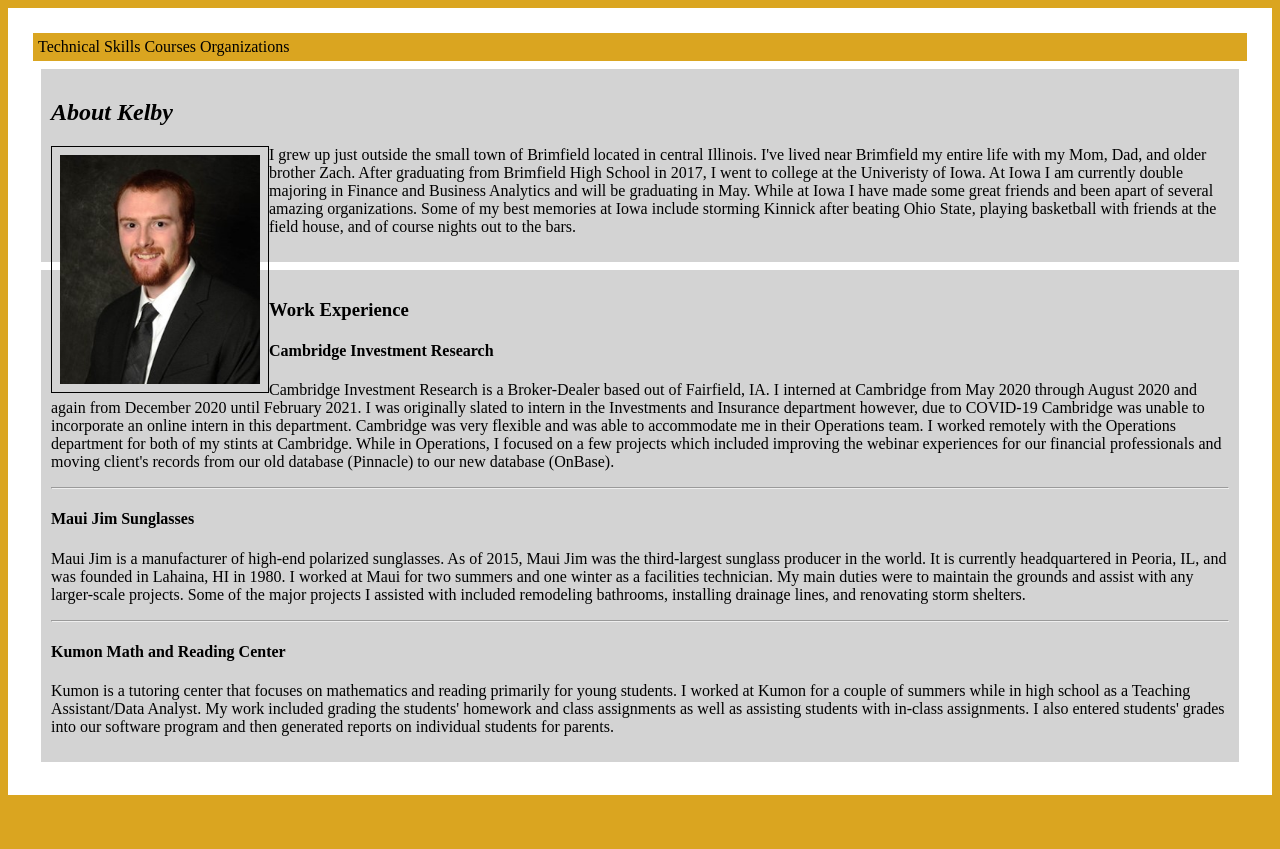
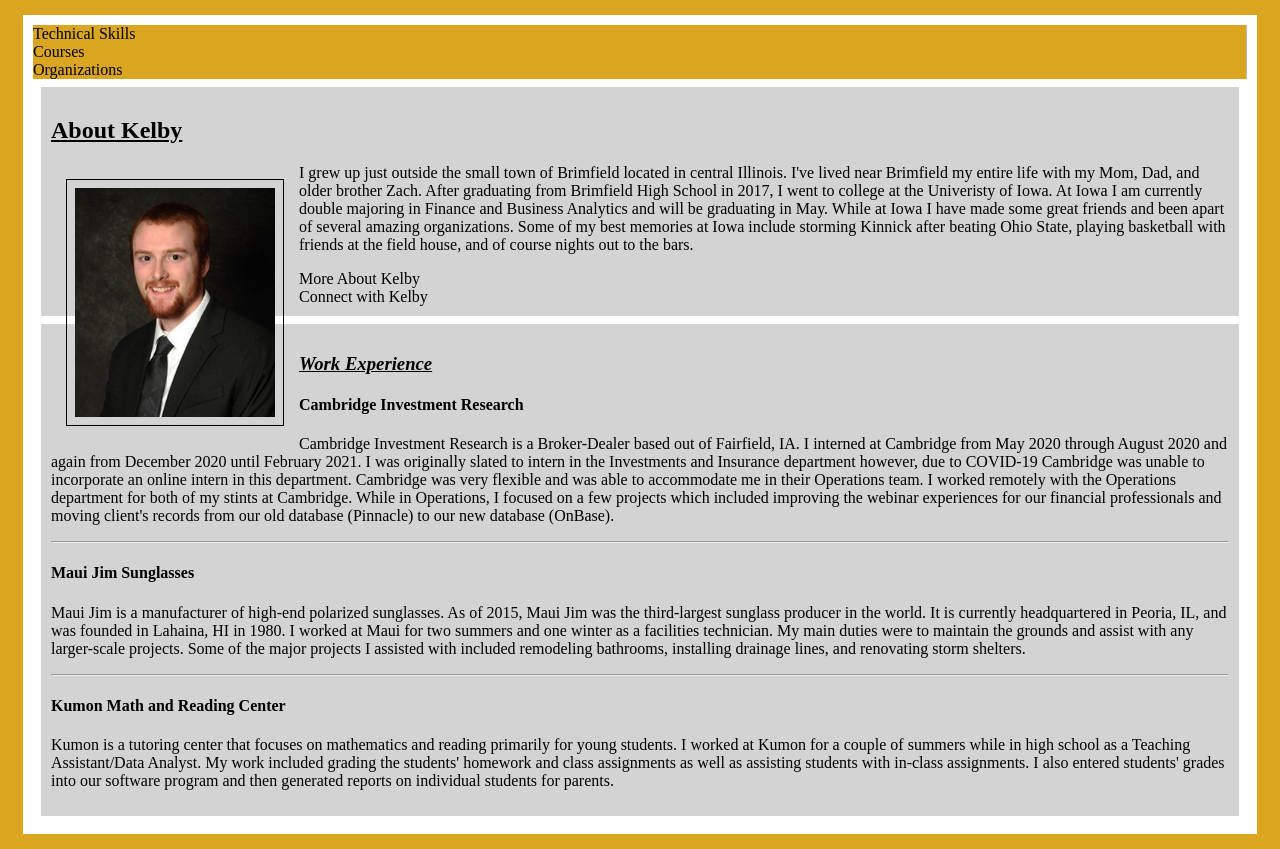
Before and after one commit to kbarnewolt/HW8, a plain HTML site: page index.HTML in a window 1280 px wide. Before the commit the page ends 803 px from the top, so only its background shows below. Drawn offline with Linux system fonts and the light colour scheme.

Commit message:
added external links

```diff
--- a/CSS/stylesheet.css
+++ b/CSS/stylesheet.css
@@ -3,6 +3,7 @@
 
 img { padding: 8px;
       border: 1px solid black;
+      margin: 15px;
 }
 
 .highlight {
@@ -12,12 +13,15 @@
     margin: 8px;
 }
 
-h2 { font-style: italic;}
+h2 { font-style: bold;
+    text-decoration: underline;}
+h3 { font-style: italic;
+    text-decoration: underline;}
 
 main{
-    margin:25x;
+    margin: 15px;
     background-color: white;
-    padding: 25px;
+    padding: 10px;
 }
 
 p{
@@ -25,7 +29,9 @@
 }
 
 nav {background-color: goldenrod;
-    padding: 5px;
+    color: black;
+    display: block;
+    border-right: 1px solid #bbb;
 }
 
 a:link {text-decoration: none; color: black;}
@@ -35,3 +41,16 @@
     color:black;
     background-color: lightgrey;
 }
+
+li a {
+    display: inline;
+    text-align: left;
+    text-decoration: none;
+}
+
+ul {
+    list-style: none;
+    margin: 0;
+    padding: 0;
+    overflow: hidden;
+}
--- a/index.HTML
+++ b/index.HTML
@@ -11,9 +11,11 @@
 <body>
     <main>
         <nav>
-            <a href="./technical_skills.html"> Technical Skills </a>
-            <a href="./courses.html"> Courses </a>
-            <a href="./organizations.html"> Organizations </a>
+            <ul>
+                <li><a href="./technical_skills.html">Technical Skills</a></li>
+                <li><a href="./courses.html">Courses</a></li>
+                <li><a href="./organizations.html">Organizations </a></li>
+            </ul>
         </nav>
         <section>
             <div class="highlight">
@@ -32,7 +34,9 @@
                     beating Ohio
                     State, playing basketball with friends at the field house, and of course nights out to the bars.
                 </p>
-
+                <a href="https://sites.google.com/view/kelbybarnewolt/home"> More About Kelby </a>
+                <br>
+                <a href="https://www.linkedin.com/in/kelby-barnewolt"> Connect with Kelby </a>
 
             </div>
         </section>
@@ -70,7 +74,8 @@
                 <h4>Kumon Math and Reading Center</h4>
                 <p>
                     Kumon is a tutoring center that focuses on mathematics and reading primarily for young students. I
-                    worked at Kumon for a couple of summers while in high school as a Teaching Assistant/Data Analyst. My
+                    worked at Kumon for a couple of summers while in high school as a Teaching Assistant/Data Analyst.
+                    My
                     work included grading the students' homework and class assignments as well as assisting students
                     with in-class assignments. I also entered students' grades into our software program and then
                     generated reports on individual students for parents.
```
Also changed, not shown: courses.html (+1 -1 lines), organizations.html (+2 -1 lines), technical_skills.html (+1 -1 lines).
